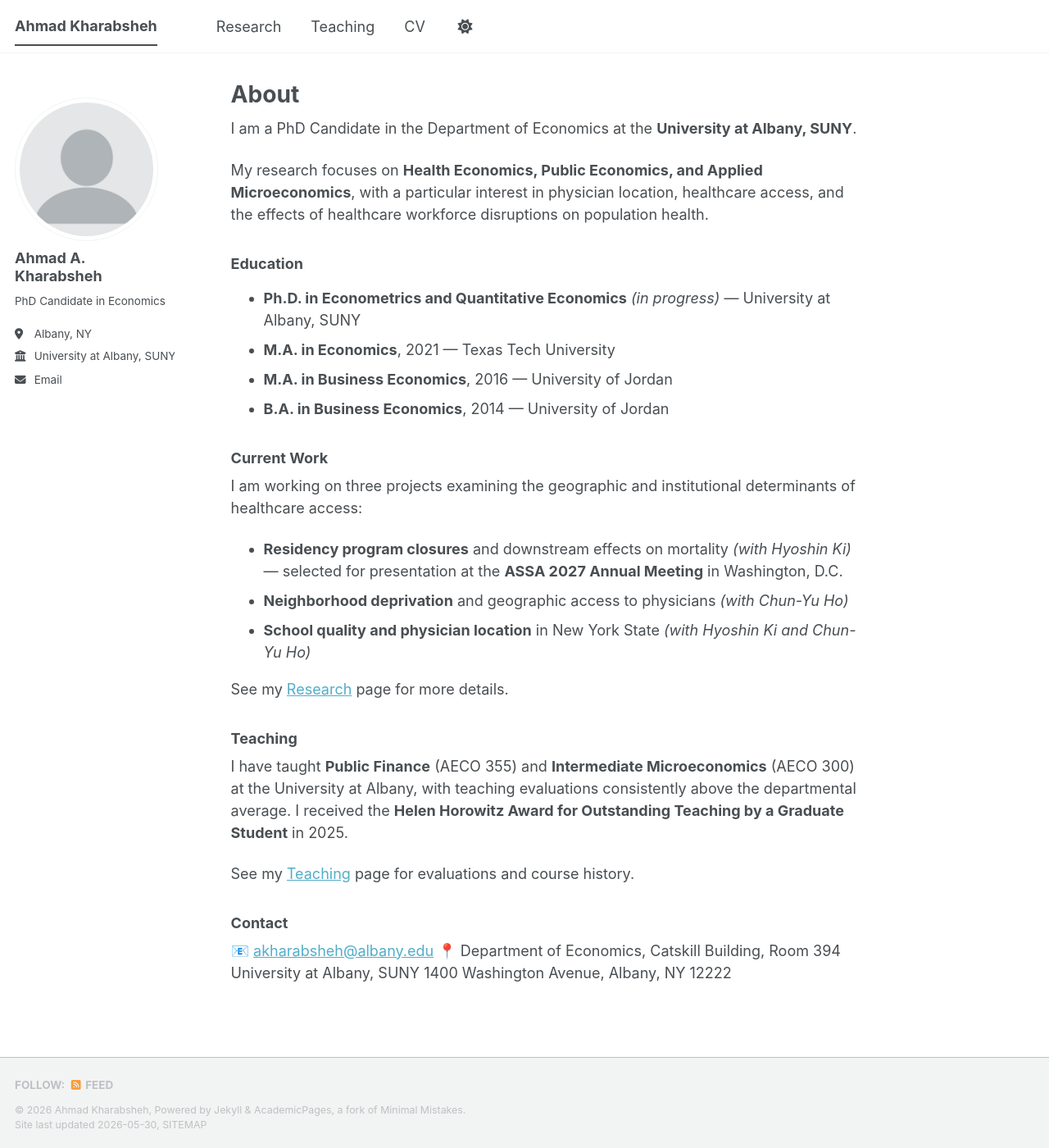
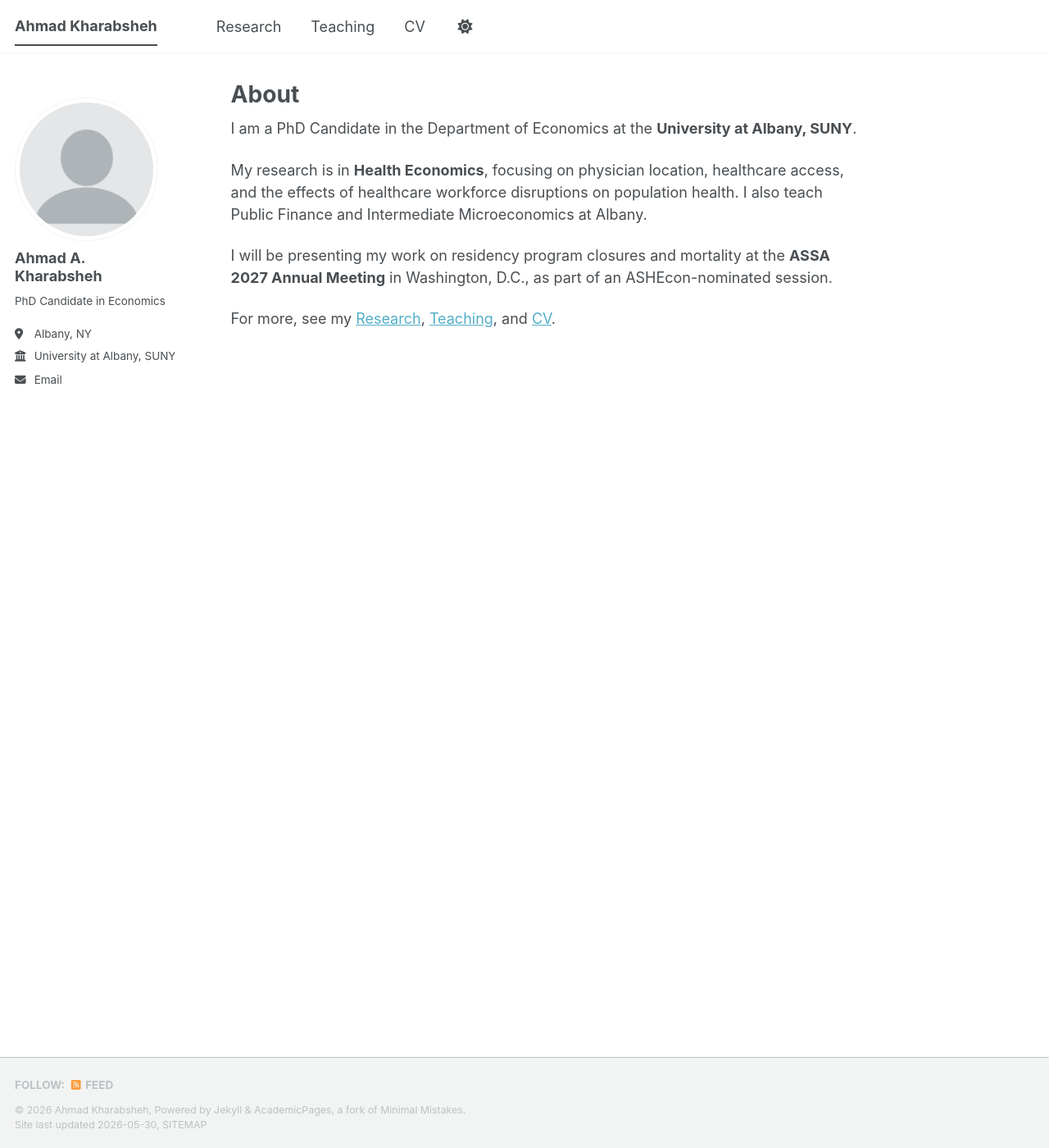
Before and after one commit to Kharabshehahmad/Kharabshehahmad.github.io, a Jekyll site: the page built from _pages/about.md, in a window 1280 px wide and 1400 px high. Shown: the whole window at 82% size. Built offline with Jekyll 4.4.1, drawn with Linux system fonts in a browser that asks for light colours; a script bundle is joined from its source files by our own code; library files that are not in the unit come from our copies.

Commit message:
Update about.md

```diff
--- a/_pages/about.md
+++ b/_pages/about.md
@@ -9,34 +9,8 @@ redirect_from:
 
 I am a PhD Candidate in the Department of Economics at the **University at Albany, SUNY**.
 
-My research focuses on **Health Economics, Public Economics, and Applied Microeconomics**, with a particular interest in physician location, healthcare access, and the effects of healthcare workforce disruptions on population health.
+My research is in **Health Economics**, focusing on physician location, healthcare access, and the effects of healthcare workforce disruptions on population health. I also teach Public Finance and Intermediate Microeconomics at Albany.
 
-### Education
+I will be presenting my work on residency program closures and mortality at the **ASSA 2027 Annual Meeting** in Washington, D.C., as part of an ASHEcon-nominated session.
 
-- **Ph.D. in Econometrics and Quantitative Economics** *(in progress)* — University at Albany, SUNY
-- **M.A. in Economics**, 2021 — Texas Tech University
-- **M.A. in Business Economics**, 2016 — University of Jordan
-- **B.A. in Business Economics**, 2014 — University of Jordan
-
-### Current Work
-
-I am working on three projects examining the geographic and institutional determinants of healthcare access:
-
-- **Residency program closures** and downstream effects on mortality *(with Hyoshin Ki)* — selected for presentation at the **ASSA 2027 Annual Meeting** in Washington, D.C.
-- **Neighborhood deprivation** and geographic access to physicians *(with Chun-Yu Ho)*
-- **School quality and physician location** in New York State *(with Hyoshin Ki and Chun-Yu Ho)*
-
-See my [Research](/publications/) page for more details.
-
-### Teaching
-
-I have taught **Public Finance** (AECO 355) and **Intermediate Microeconomics** (AECO 300) at the University at Albany, with teaching evaluations consistently above the departmental average. I received the **Helen Horowitz Award for Outstanding Teaching by a Graduate Student** in 2025.
-
-See my [Teaching](/teaching/) page for evaluations and course history.
-
-### Contact
-
-📧 [akharabsheh@albany.edu](mailto:akharabsheh@albany.edu)
-📍 Department of Economics, Catskill Building, Room 394
-University at Albany, SUNY
-1400 Washington Avenue, Albany, NY 12222
+For more, see my [Research](/publications/), [Teaching](/teaching/), and [CV](/files/ahmad_cv_no_phone.pdf).
```
